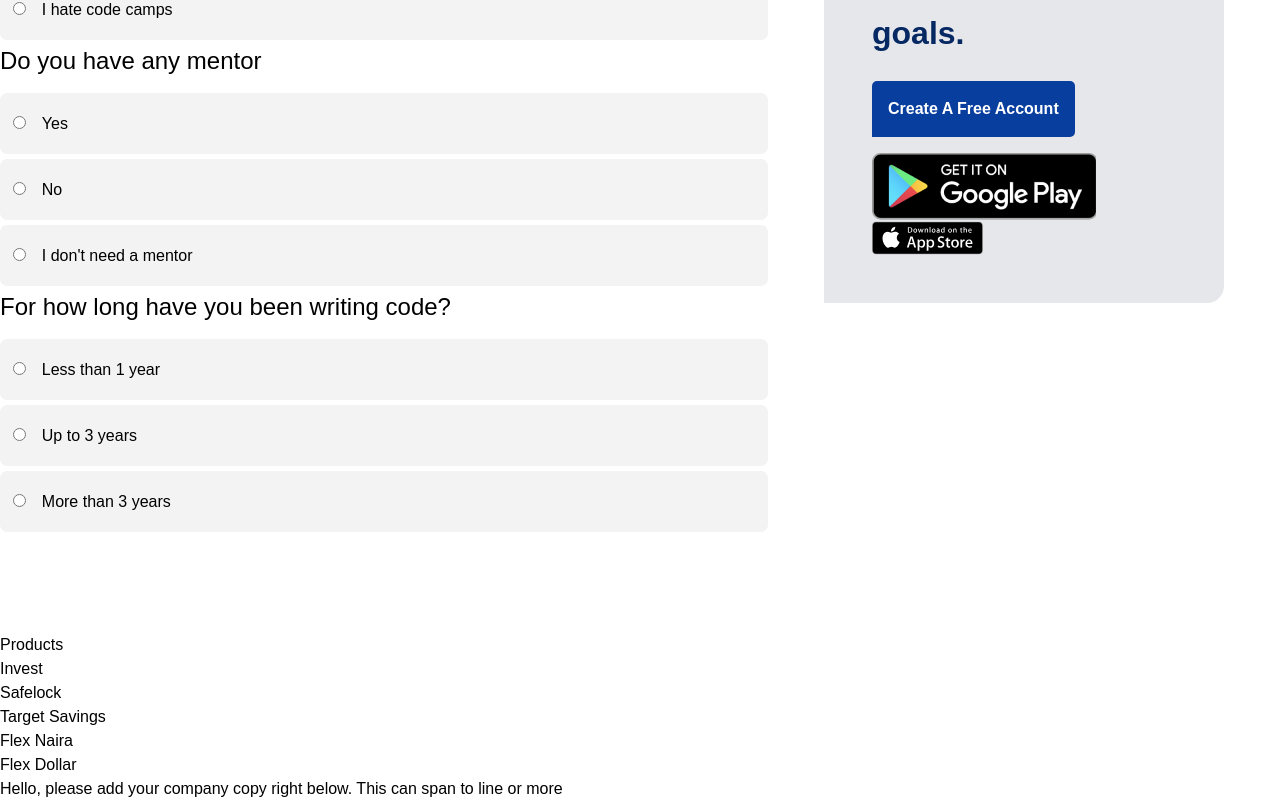
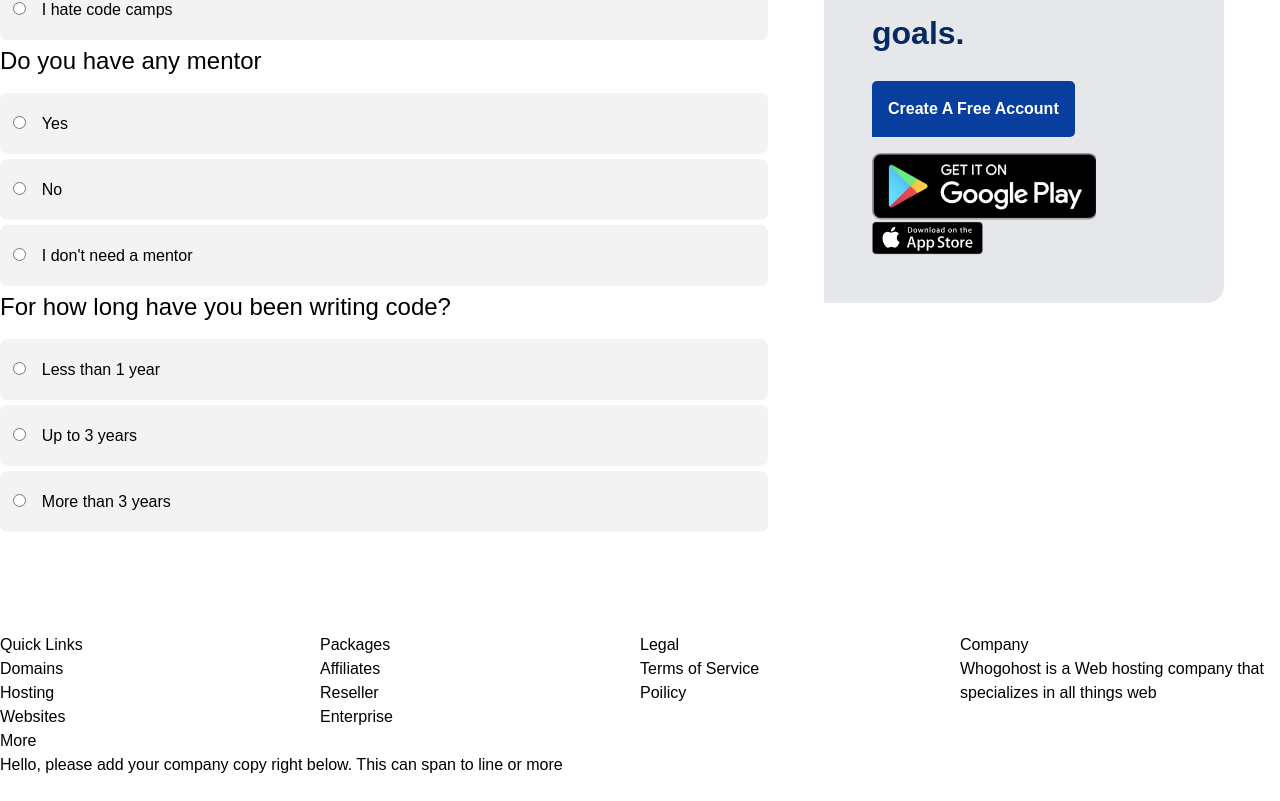
Before and after one commit to whogohost-limited/Landing-Page-With-React, a React (Create React App) app: page / in a window 1280 px wide. Shown: the part 1089-1890 px from the top of the page. After the commit the page ends 1866 px from the top, so only its background shows below. Built offline with nearby package versions, Linux system fonts and the light colour scheme.

Commit message:
More fun with props on footer menus :construction_worker:

```diff
--- a/src/components/Copyright.js
+++ b/src/components/Copyright.js
@@ -2,8 +2,10 @@ import React from 'react'
 
 function Copyright(){
     return(
-        <div className="copy-text">
-            <p>Hello, please add your company copy right below. This can span to line or more</p>
+        <div className="footer-menu">
+            <ul>
+                <li>Hello, please add your company copy right below. This can span to line or more</li>
+            </ul>
         </div>
     )
 }
--- a/src/components/Footer.js
+++ b/src/components/Footer.js
@@ -1,12 +1,15 @@
 import React from 'react';
-import FooterOne from './FooterOne'
+import FooterItem from './FooterItem'
 import Copyright from './Copyright'
 
 function Footer() {
     return(
         <div className="">
             <div className="grid grid-1x4">
-                <FooterOne />
+                <FooterItem col = {{ title: "Quick Links", menuItemOne: "Domains", menuItemTwo: "Hosting", menuItemFour: "Websites", menuItemFive: "More"}} />
+                <FooterItem col = {{ title: "Packages", menuItemOne: "Affiliates", menuItemTwo: "Reseller", menuItemFour: "Enterprise"}} />
+                <FooterItem col = {{ title: "Legal", menuItemOne: "Terms of Service", menuItemTwo: "Poilicy"}} />
+                <FooterItem col = {{ title: "Company", menuItemOne: "Whogohost is a Web hosting company that specializes in all things web"}} />
             </div>
             <Copyright />
         </div>
--- /dev/null
+++ b/src/components/FooterItem.js
@@ -0,0 +1,31 @@
+import Reac from 'react'
+
+function FooterItem(props) {
+    return(
+
+        <div>
+            <ul className="footer-menu">
+                <li>
+                    <a href="">{props.col.title}</a>
+                </li>
+                <li>
+                    <a href="">{props.col.menuItemOne}</a>
+                </li>
+                <li>
+                    <a href="">{props.col.menuItemTwo}</a>
+                </li>
+                <li>
+                    <a href="">{props.col.menuItemThree}</a>
+                </li>
+                <li>
+                    <a href="">{props.col.menuItemFour}</a>
+                </li>
+                <li>
+                    <a href="">{props.col.menuItemFive}</a>
+                </li>
+            </ul>
+        </div>
+    )
+}
+
+export default FooterItem
--- a/src/components/FooterOne.js
+++ /dev/null
@@ -1,30 +0,0 @@
-import Reac from 'react'
-
-function FooterOne() {
-    return(
-        <div>
-            <ul className="footer-menu">
-                <li>
-                    <a href="">Products</a>
-                </li>
-                <li>
-                    <a href="">Invest</a>
-                </li>
-                <li>
-                    <a href="">Safelock</a>
-                </li>
-                <li>
-                    <a href="">Target Savings</a>
-                </li>
-                <li>
-                    <a href="">Flex Naira</a>
-                </li>
-                <li>
-                    <a href="">Flex Dollar</a>
-                </li>
-            </ul>
-        </div>
-    )
-}
-
-export default FooterOne
```
